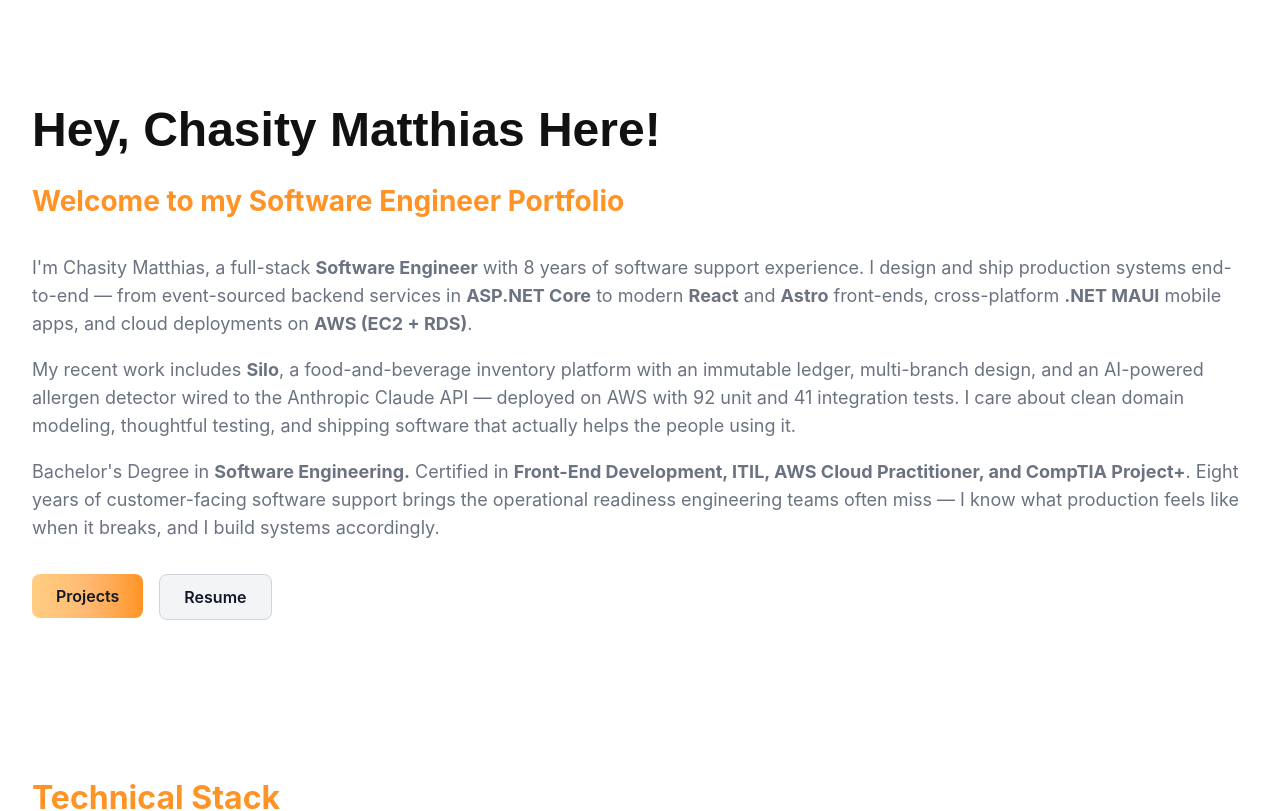
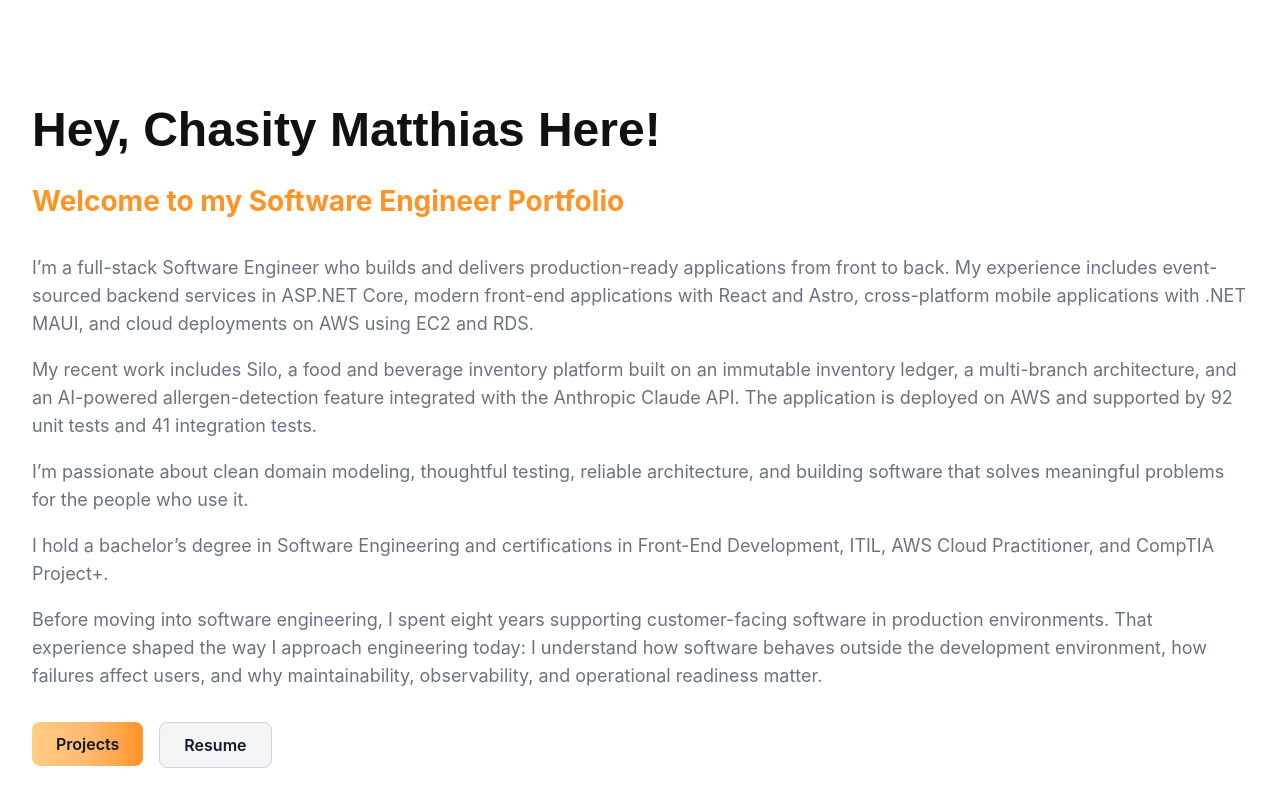
Before and after one commit to Chasmatt/Technical-Solutions-portfolio, a React (Vite) app: page / in a window 1280 px wide. Shown: the top 811 px of the page. Built offline with nearby package versions, Linux system fonts and the light colour scheme.

Commit message:
Update home bio paragraphs with new copy

```diff
--- a/src/pages/Home.jsx
+++ b/src/pages/Home.jsx
@@ -63,7 +63,7 @@ const Home = () => {
                         color: '#6B7280'
                     }}
                 >
-                    I'm Chasity Matthias, a full-stack <strong>Software Engineer</strong> with 8 years of software support experience. I design and ship production systems end-to-end &mdash; from event-sourced backend services in <strong>ASP.NET Core</strong> to modern <strong>React</strong> and <strong>Astro</strong> front-ends, cross-platform <strong>.NET MAUI</strong> mobile apps, and cloud deployments on <strong>AWS (EC2 + RDS)</strong>.
+                    I&rsquo;m a full-stack Software Engineer who builds and delivers production-ready applications from front to back. My experience includes event-sourced backend services in ASP.NET Core, modern front-end applications with React and Astro, cross-platform mobile applications with .NET MAUI, and cloud deployments on AWS using EC2 and RDS.
                 </p>
 
                 <p
@@ -74,16 +74,39 @@ const Home = () => {
                         color: '#6B7280'
                     }}
                 >
-                    My recent work includes <strong>Silo</strong>, a food-and-beverage inventory platform with an immutable ledger, multi-branch design, and an AI-powered allergen detector wired to the Anthropic Claude API &mdash; deployed on AWS with 92 unit and 41 integration tests. I care about clean domain modeling, thoughtful testing, and shipping software that actually helps the people using it.
+                    My recent work includes Silo, a food and beverage inventory platform built on an immutable inventory ledger, a multi-branch architecture, and an AI-powered allergen-detection feature integrated with the Anthropic Claude API. The application is deployed on AWS and supported by 92 unit tests and 41 integration tests.
                 </p>
 
                 <p
                     style={{
                         fontSize: isMobile ? '1rem' : '1.125rem',
-                        lineHeight: '1.75rem'
+                        lineHeight: '1.75rem',
+                        marginBottom: '1rem',
+                        color: '#6B7280'
                     }}
                 >
-                    Bachelor's Degree in <strong>Software Engineering.</strong> Certified in <strong>Front-End Development, ITIL, AWS Cloud Practitioner, and CompTIA Project+</strong>. Eight years of customer-facing software support brings the operational readiness engineering teams often miss &mdash; I know what production feels like when it breaks, and I build systems accordingly.
+                    I&rsquo;m passionate about clean domain modeling, thoughtful testing, reliable architecture, and building software that solves meaningful problems for the people who use it.
+                </p>
+
+                <p
+                    style={{
+                        fontSize: isMobile ? '1rem' : '1.125rem',
+                        lineHeight: '1.75rem',
+                        marginBottom: '1rem',
+                        color: '#6B7280'
+                    }}
+                >
+                    I hold a bachelor&rsquo;s degree in Software Engineering and certifications in Front-End Development, ITIL, AWS Cloud Practitioner, and CompTIA Project+.
+                </p>
+
+                <p
+                    style={{
+                        fontSize: isMobile ? '1rem' : '1.125rem',
+                        lineHeight: '1.75rem',
+                        color: '#6B7280'
+                    }}
+                >
+                    Before moving into software engineering, I spent eight years supporting customer-facing software in production environments. That experience shaped the way I approach engineering today: I understand how software behaves outside the development environment, how failures affect users, and why maintainability, observability, and operational readiness matter.
                 </p>
 
                 {/* Button Section */}
```
